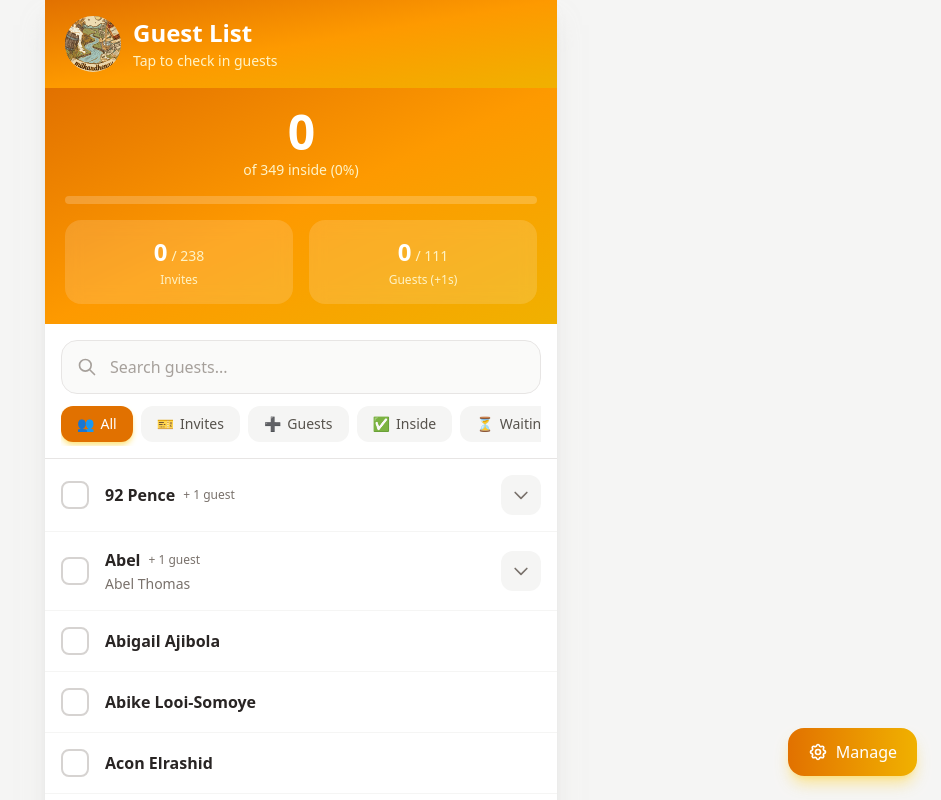
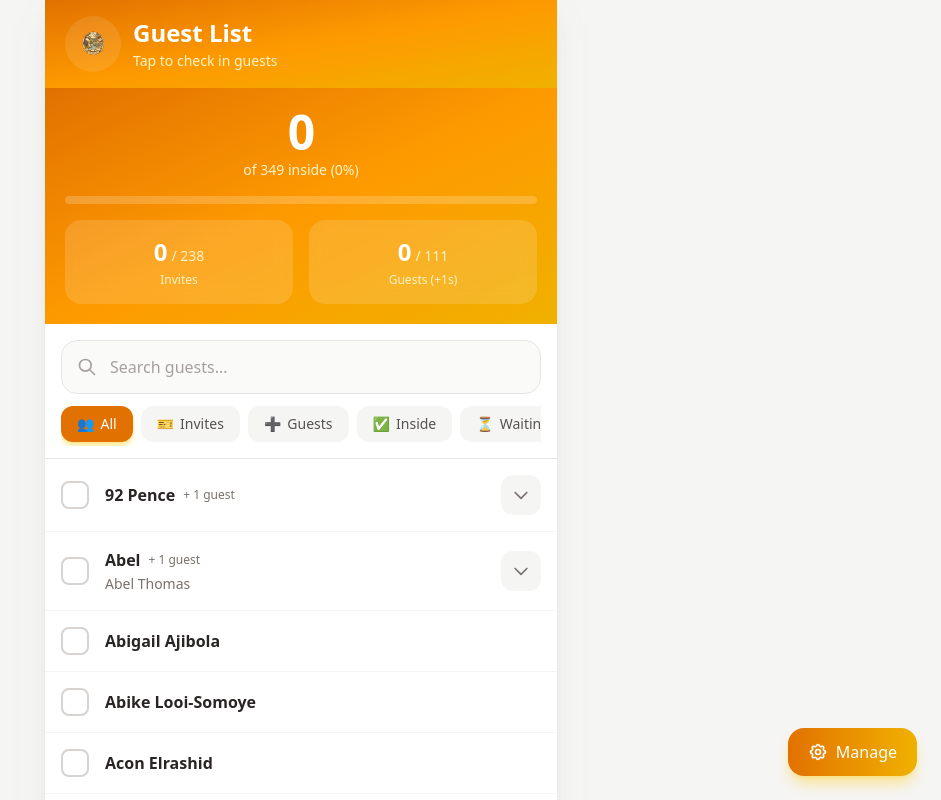
Before and after one commit to KingPsychopath/party-guest-list, a Next.js app: page /guestlist in a window 1280 px wide. Shown: the top 800 px of the page, without its empty margins (339-1280 px from the left). Built offline with nearby package versions, Linux system fonts and the light colour scheme.

Commit message:
fix: let circular logo breathe with padding, reduce homepage spacing

```diff
--- a/app/guestlist/page.tsx
+++ b/app/guestlist/page.tsx
@@ -39,13 +39,13 @@ export default function GuestListPage() {
         {/* Header */}
         <header className="bg-gradient-to-br from-amber-600 via-amber-500 to-yellow-500 pt-safe">
           <div className="px-5 py-4 flex items-center gap-3">
-            <div className="w-14 h-14 rounded-full overflow-hidden bg-white/10 flex-shrink-0">
+            <div className="w-14 h-14 rounded-full bg-white/10 flex-shrink-0 flex items-center justify-center p-2">
               <Image
                 src="/MAHLogo.svg"
                 alt="Logo"
-                width={56}
-                height={56}
-                className="w-full h-full object-cover scale-150"
+                width={40}
+                height={40}
+                className="w-full h-full object-contain"
               />
             </div>
             <div>
--- a/app/page.tsx
+++ b/app/page.tsx
@@ -4,7 +4,7 @@ import Image from 'next/image';
 export default function Home() {
   return (
     <div className="min-h-screen bg-gradient-to-br from-zinc-950 via-zinc-900 to-stone-900 flex items-center justify-center p-6">
-      <div className="text-center space-y-6 max-w-md">
+      <div className="text-center space-y-4 max-w-md">
         {/* Text Logo */}
         <div className="px-4">
           <Image
```
